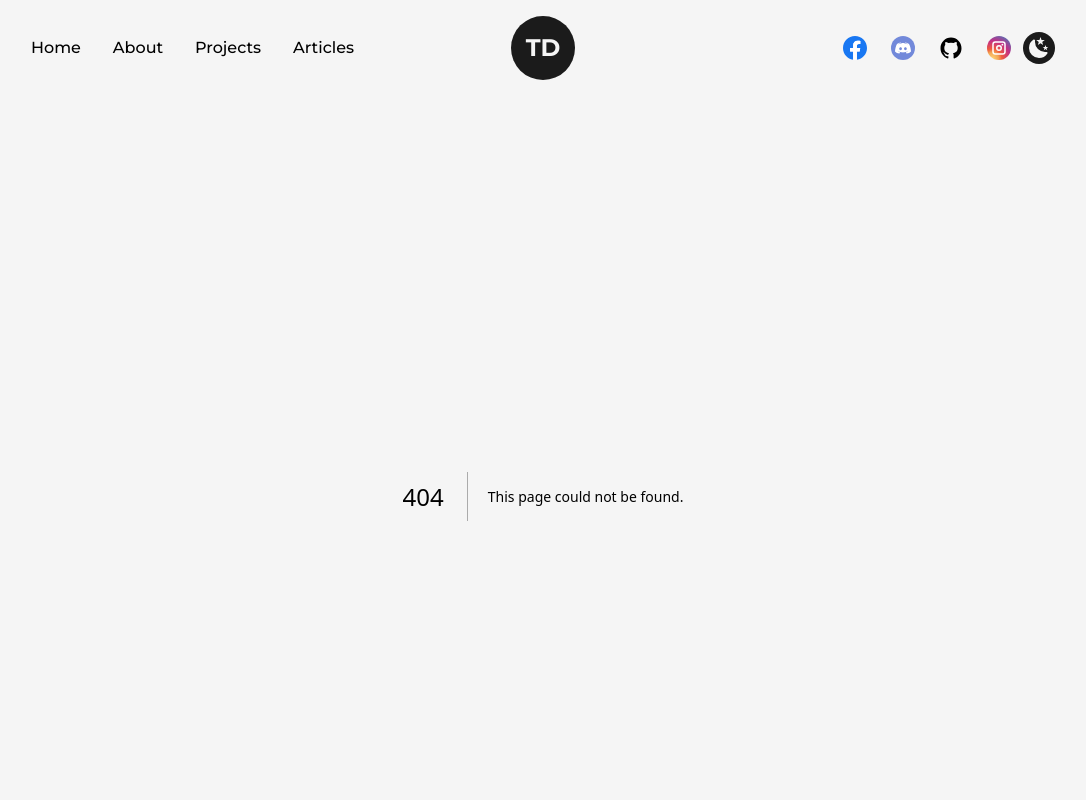
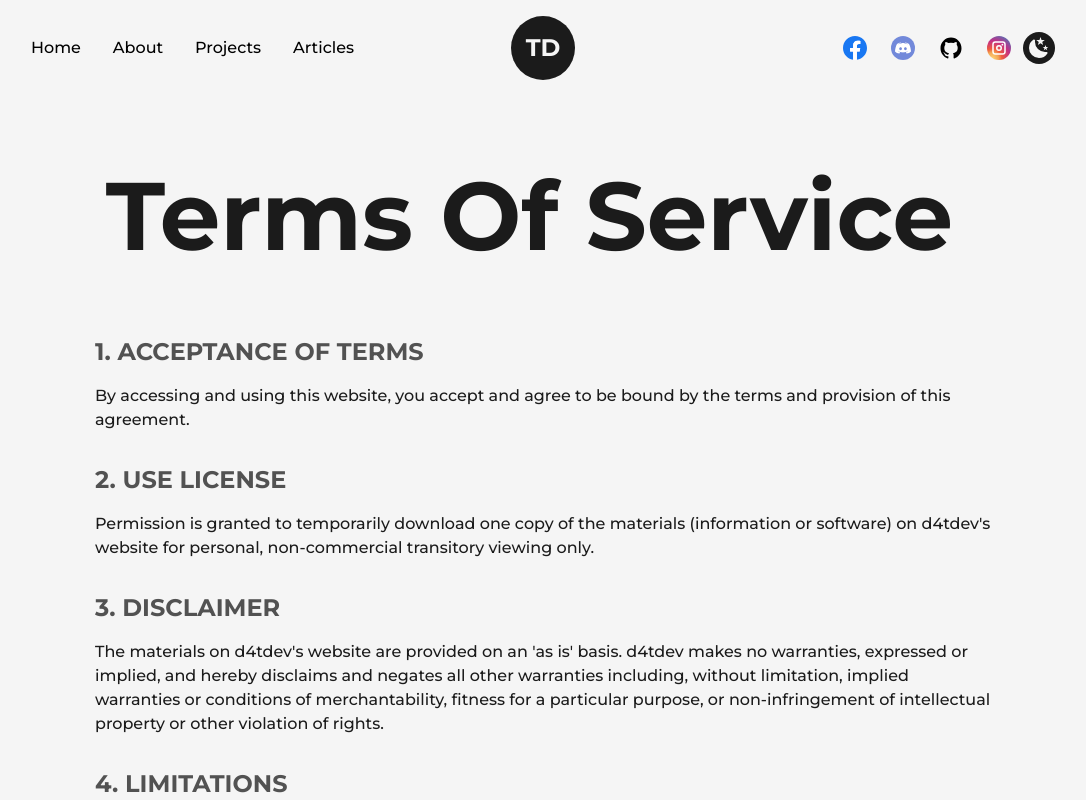
Before and after one commit to d4tdev/portfolio, a Next.js app: page /terms-of-service in a window 1280 px wide. Before the commit this address had no page. Shown: the top 800 px of the page, without its empty margins (97-1183 px from the left). Built offline with nearby package versions, Linux system fonts and the light colour scheme.

Commit message:
terms & policy

```diff
--- /dev/null
+++ b/src/pages/privacy-policy.js
@@ -0,0 +1,57 @@
+import Layout from '@/components/Layout';
+import Head from 'next/head';
+import React from 'react';
+import TransitionEffect from '@/components/TransitionEffect';
+import AnimatedText from '@/components/AnimatedText';
+
+const PrivacyPolicy = () => {
+   // Render Privacy Policy page with generic content
+   return (
+      <>
+         <Head>
+            <title>d4tdev | Privacy Policy</title>
+            <meta name="description" content="Privacy Policy for d4tdev" />
+         </Head>
+         <TransitionEffect />
+         <main className="flex w-full flex-col items-center justify-center dark:text-light">
+            <Layout className="pt-16">
+               <AnimatedText
+                  text="Privacy Policy"
+                  className="mb-16 lg:!text-7xl sm:!text-6xl xs:!text-4xl sm:mb-8"
+               />
+               <div className="w-full max-w-4xl mx-auto flex flex-col items-start justify-start text-dark dark:text-light">
+                  <h2 className="mb-4 text-2xl font-bold uppercase text-dark/75 dark:text-light/75">
+                     1. Information Collection
+                  </h2>
+                  <p className="font-medium mb-8">
+                     We collect information from you when you register on our site, place an order, subscribe to our newsletter, respond to a survey, or fill out a form.
+                  </p>
+
+                  <h2 className="mb-4 text-2xl font-bold uppercase text-dark/75 dark:text-light/75">
+                     2. Information Usage
+                  </h2>
+                  <p className="font-medium mb-8">
+                     Any of the information we collect from you may be used in one of the following ways: to personalize your experience, to improve our website, to improve customer service, or to process transactions.
+                  </p>
+
+                  <h2 className="mb-4 text-2xl font-bold uppercase text-dark/75 dark:text-light/75">
+                     3. Information Protection
+                  </h2>
+                  <p className="font-medium mb-8">
+                     We implement a variety of security measures to maintain the safety of your personal information when you enter, submit, or access your personal information.
+                  </p>
+
+                  <h2 className="mb-4 text-2xl font-bold uppercase text-dark/75 dark:text-light/75">
+                     4. Cookies
+                  </h2>
+                  <p className="font-medium mb-8">
+                     We use cookies to understand and save your preferences for future visits and compile aggregate data about site traffic and site interaction so that we can offer better site experiences and tools in the future.
+                  </p>
+               </div>
+            </Layout>
+         </main>
+      </>
+   );
+};
+
+export default PrivacyPolicy;
--- /dev/null
+++ b/src/pages/terms-of-service.js
@@ -0,0 +1,57 @@
+import Layout from '@/components/Layout';
+import Head from 'next/head';
+import React from 'react';
+import TransitionEffect from '@/components/TransitionEffect';
+import AnimatedText from '@/components/AnimatedText';
+
+const TermsOfService = () => {
+   // Render Terms of Service page with generic content
+   return (
+      <>
+         <Head>
+            <title>d4tdev | Terms of Service</title>
+            <meta name="description" content="Terms of Service for d4tdev" />
+         </Head>
+         <TransitionEffect />
+         <main className="flex w-full flex-col items-center justify-center dark:text-light">
+            <Layout className="pt-16">
+               <AnimatedText
+                  text="Terms of Service"
+                  className="mb-16 lg:!text-7xl sm:!text-6xl xs:!text-4xl sm:mb-8"
+               />
+               <div className="w-full max-w-4xl mx-auto flex flex-col items-start justify-start text-dark dark:text-light">
+                  <h2 className="mb-4 text-2xl font-bold uppercase text-dark/75 dark:text-light/75">
+                     1. Acceptance of Terms
+                  </h2>
+                  <p className="font-medium mb-8">
+                     By accessing and using this website, you accept and agree to be bound by the terms and provision of this agreement.
+                  </p>
+
+                  <h2 className="mb-4 text-2xl font-bold uppercase text-dark/75 dark:text-light/75">
+                     2. Use License
+                  </h2>
+                  <p className="font-medium mb-8">
+                     Permission is granted to temporarily download one copy of the materials (information or software) on d4tdev&apos;s website for personal, non-commercial transitory viewing only.
+                  </p>
+
+                  <h2 className="mb-4 text-2xl font-bold uppercase text-dark/75 dark:text-light/75">
+                     3. Disclaimer
+                  </h2>
+                  <p className="font-medium mb-8">
+                     The materials on d4tdev&apos;s website are provided on an &apos;as is&apos; basis. d4tdev makes no warranties, expressed or implied, and hereby disclaims and negates all other warranties including, without limitation, implied warranties or conditions of merchantability, fitness for a particular purpose, or non-infringement of intellectual property or other violation of rights.
+                  </p>
+
+                  <h2 className="mb-4 text-2xl font-bold uppercase text-dark/75 dark:text-light/75">
+                     4. Limitations
+                  </h2>
+                  <p className="font-medium mb-8">
+                     In no event shall d4tdev or its suppliers be liable for any damages (including, without limitation, damages for loss of data or profit, or due to business interruption) arising out of the use or inability to use the materials on d4tdev&apos;s website.
+                  </p>
+               </div>
+            </Layout>
+         </main>
+      </>
+   );
+};
+
+export default TermsOfService;
```
